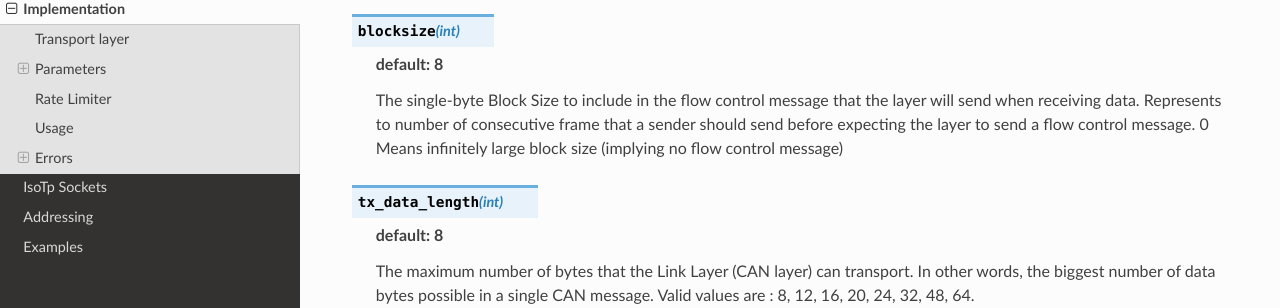
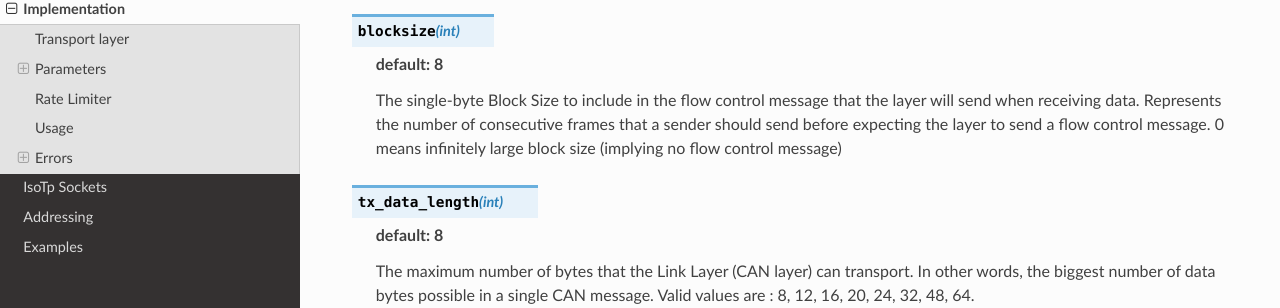
Before and after one commit to pylessard/python-can-isotp, a Sphinx documentation site: the page built from doc/source/isotp/implementation.rst, in a window 1280 px wide and 900 px high, scrolled down 1048 px. Shown: the part 167-475 px from the top of the window. Built offline with Sphinx 7.4.7 and the Read the Docs theme 2.0.0, drawn with Linux system fonts in a browser that asks for light colours.

Commit message:
Typos correction

```diff
--- a/doc/source/isotp/implementation.rst
+++ b/doc/source/isotp/implementation.rst
@@ -45,7 +45,7 @@ The transport layer ``params`` parameter must be a dictionary with the following
    **default: 8**
 
    The single-byte Block Size to include in the flow control message that the layer will send when receiving data.
-   Represents to number of consecutive frame that a sender should send before expecting the layer to send a flow control message. 0 Means infinitely large block size (implying no flow control message)
+   Represents the number of consecutive frames that a sender should send before expecting the layer to send a flow control message. 0 means infinitely large block size (implying no flow control message)
 
 .. _param_tx_data_length:
 
```
